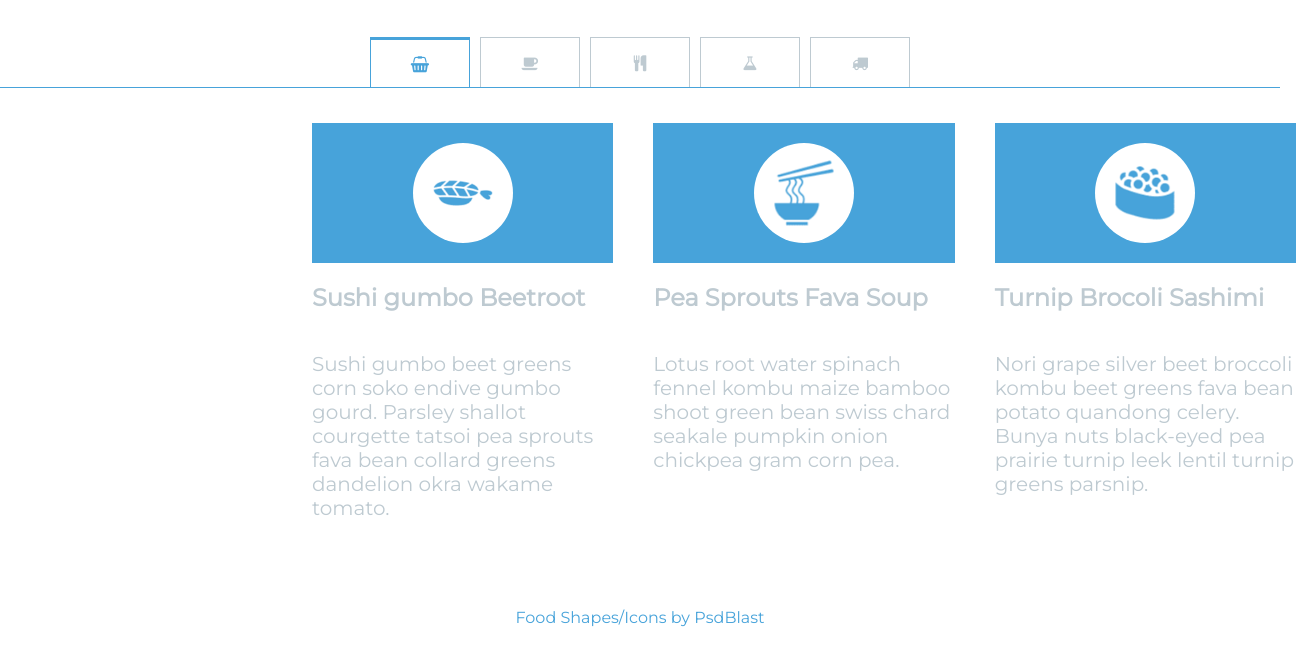
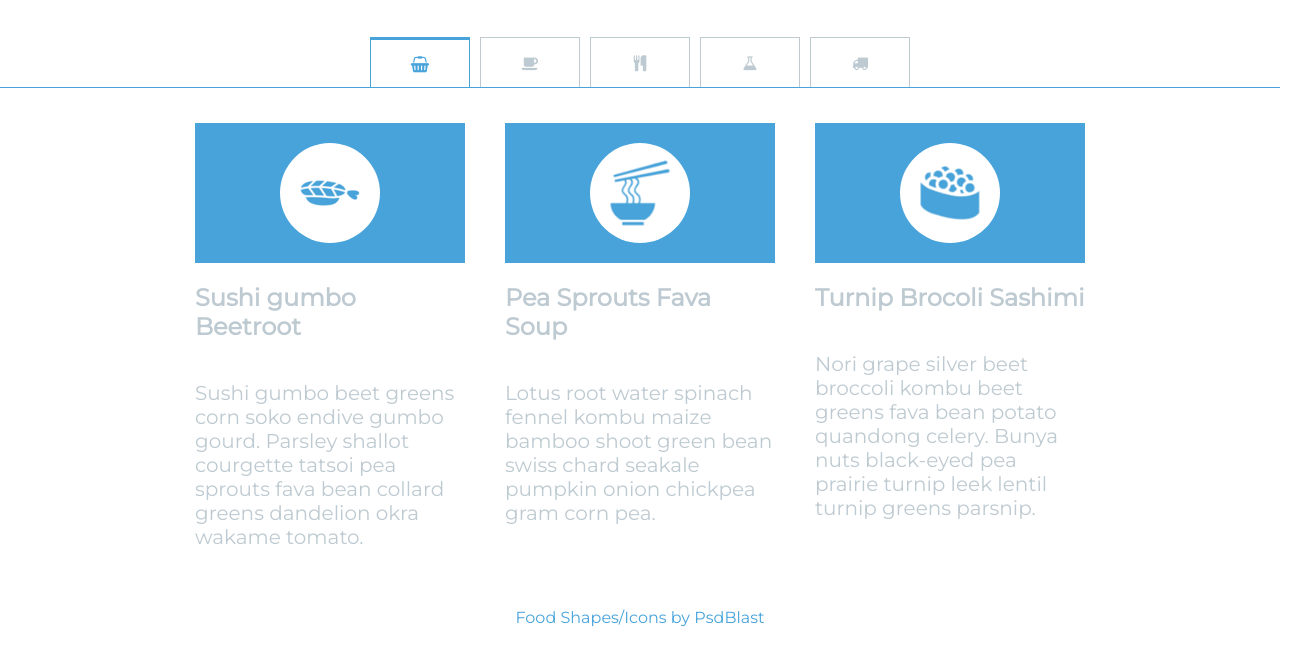
Before and after one commit to MattRice12/Web-Design-Practice, a plain HTML site: page Responsive-exercise/index.html in a window 1280 px wide. Shown: the part 137-800 px from the top of the page, 1316 px wide, since content can reach past the window. Drawn offline with nearby package versions, Linux system fonts and the light colour scheme.

Commit message:
halfcsreen view looks good

```diff
--- a/Responsive-exercise/style/main.scss
+++ b/Responsive-exercise/style/main.scss
@@ -82,11 +82,14 @@ h1, h2, h3, p {
       color: $main-color;
       z-index: 2;
     }
-    &:not(:checked) ~ .content {
+    & ~ .content {
       display: none;
     }
     &:checked ~ .content {
       display: flex;
+      width: 70%;
+
+
     }
   }
 }
@@ -95,12 +98,13 @@ h1, h2, h3, p {
   display: flex;
   align-items: flex-start;
   max-width: 80%;
-  margin-left: 15%;
+  align-self: center;
   section {
     display: flex;
     flex-direction: column;
     margin: 10px 20px;
-    width: 330px;
+    width: 270px;
+    min-width: 270px;
     &:hover {
       color: $main-color;
     }
@@ -148,7 +152,8 @@ h1, h2, h3, p {
 .content {
   position: absolute;
   top: 250px;
-  left: 100px;
+  left: 15%;
+  justify-content: center;
 }
 
 footer {
```
Also changed, not shown: Responsive-exercise/main.css, 1 other file.
